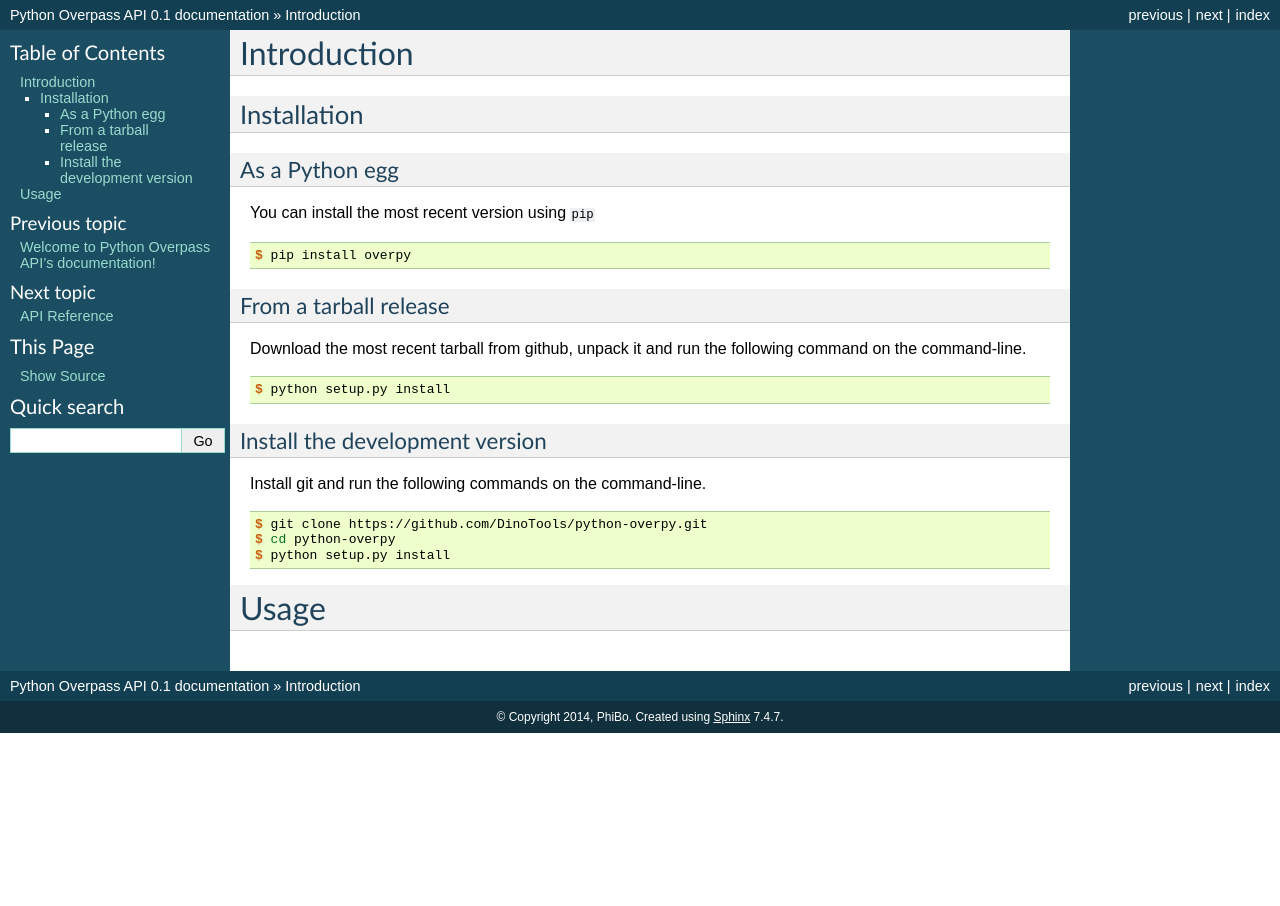
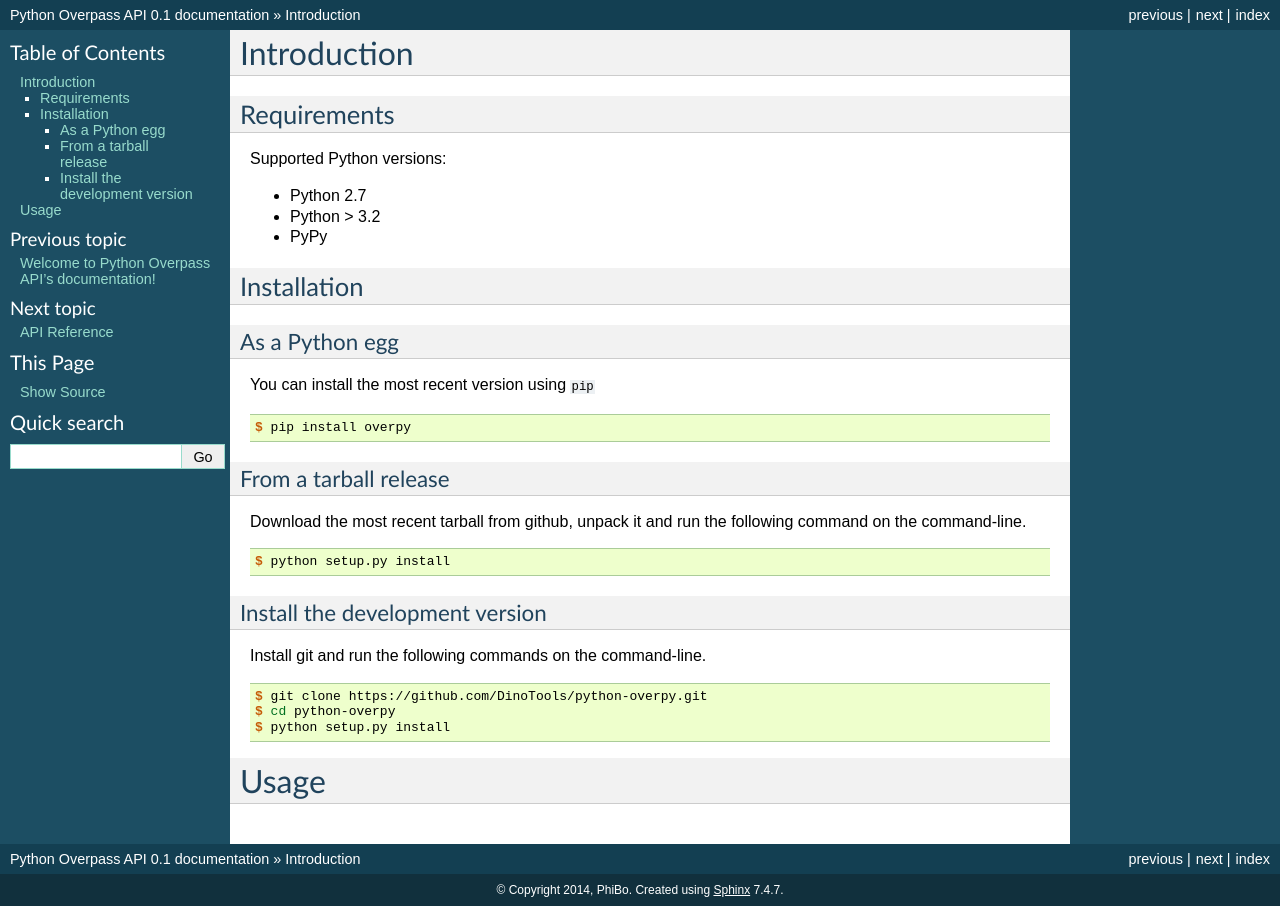
Before and after one commit to DinoTools/python-overpy, a Sphinx documentation site: the page built from docs/source/introduction.rst, in a window 1280 px wide. Built offline with Sphinx 7.4.7, drawn with Linux system fonts in a browser that asks for light colours.

Commit message:
doc - Add supported Python versions

```diff
--- a/docs/source/introduction.rst
+++ b/docs/source/introduction.rst
@@ -1,5 +1,14 @@
 Introduction
 ============
+
+Requirements
+------------
+
+Supported Python versions:
+
+* Python 2.7
+* Python > 3.2
+* PyPy
 
 Installation
 ------------
```
